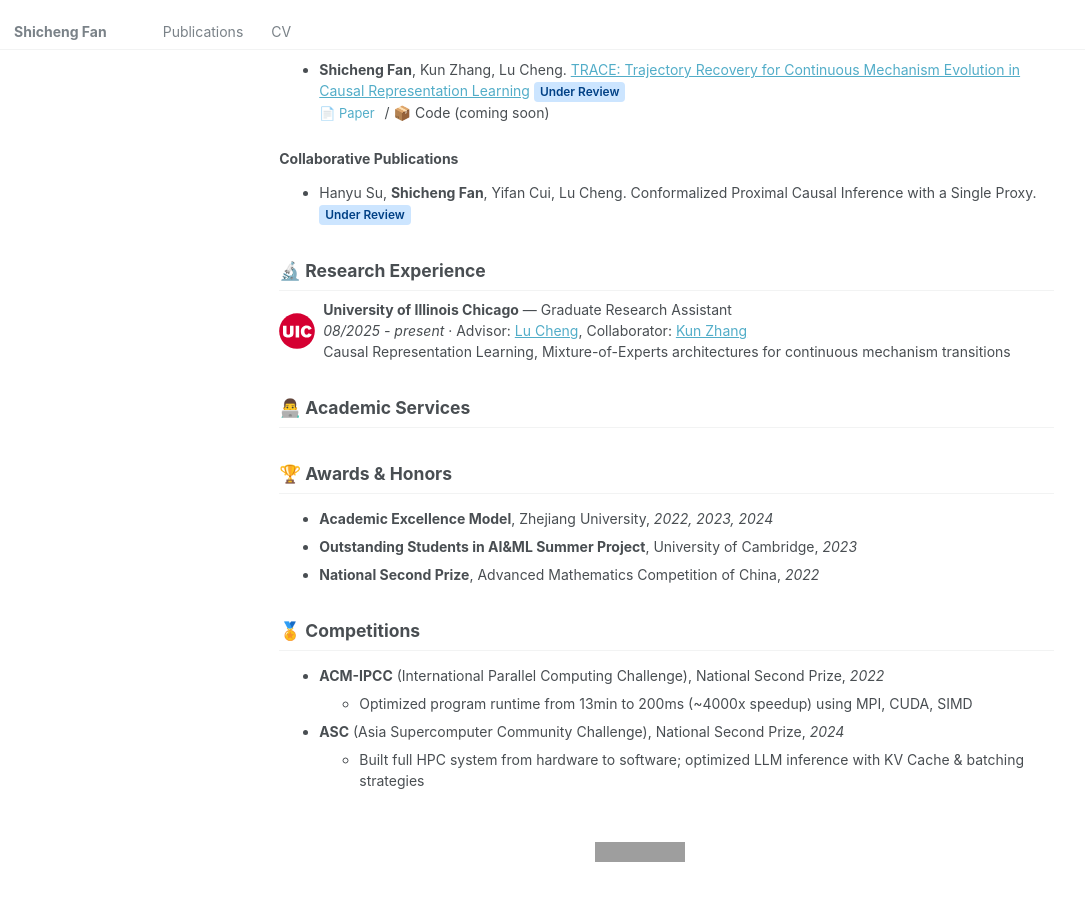
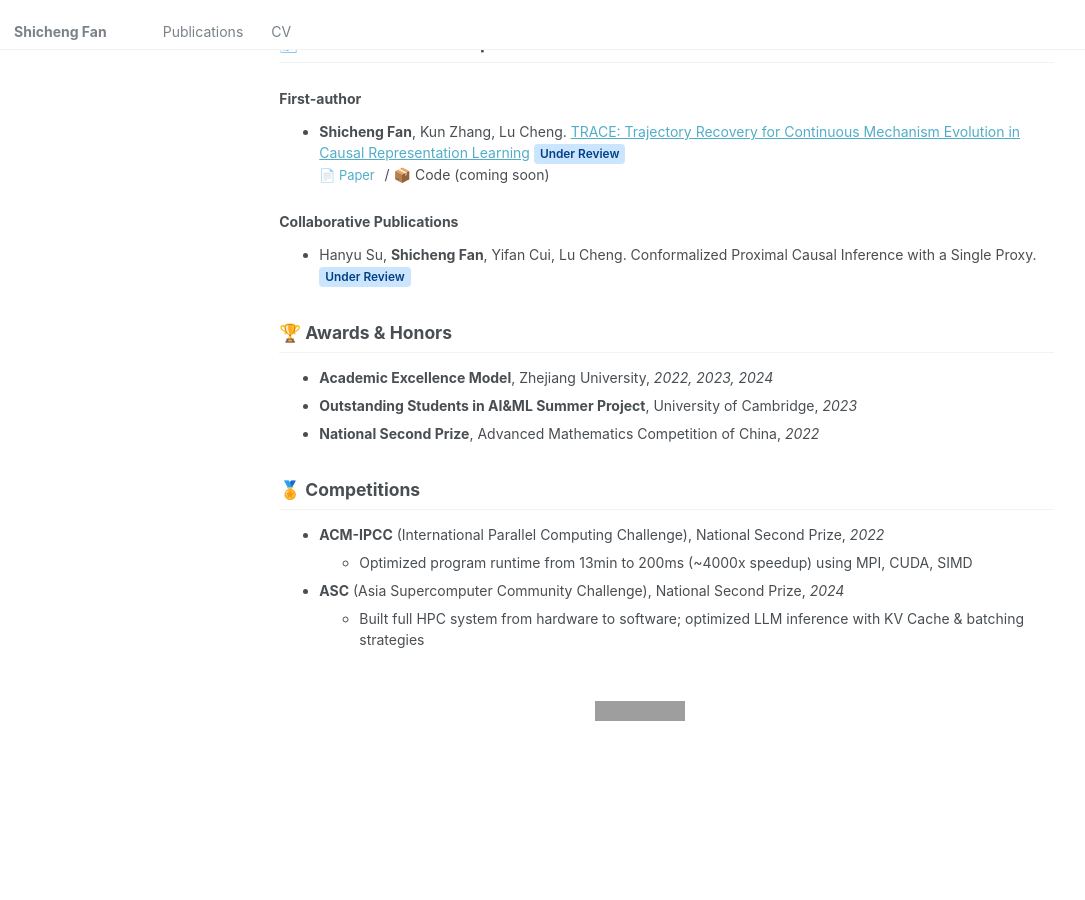
Before and after one commit to shichengf/shichengf.github.io, a Jekyll site: the page built from _pages/about.md, in a window 1280 px wide and 900 px high, scrolled down 700 px. Shown: the whole window, without its empty margins (0-1085 px from the left). Built offline with Jekyll 4.4.1, drawn with Linux system fonts in a browser that asks for light colours; grey boxes are pictures that could not be loaded.

Commit message:
fix profile photo, clean up empty sections

```diff
--- a/_pages/about.md
+++ b/_pages/about.md
@@ -23,8 +23,6 @@ redirect_from:
   <a href="https://github.com/shichengf">😺 Github</a>
 </div>
 
-<!-- TODO: Add more links as needed: Twitter, LinkedIn, etc. -->
-
 
 ## 🎉 News
 
@@ -32,8 +30,6 @@ redirect_from:
   <li><span class="news-date">[2026.01]</span> New preprint: <strong><em>TRACE</em></strong> — Trajectory Recovery for Continuous Mechanism Evolution in Causal Representation Learning. <a href="https://www.arxiv.org/abs/2601.21135">📄 Paper</a></li>
   <li><span class="news-date">[2025.08]</span> Started Ph.D. at UIC! 🎓</li>
 </ul>
-
-<!-- TODO: Add more news items as they come -->
 
 
 ## 🎓 Education
@@ -56,29 +52,9 @@ redirect_from:
 * **Shicheng Fan**, Kun Zhang, Lu Cheng. [TRACE: Trajectory Recovery for Continuous Mechanism Evolution in Causal Representation Learning](https://www.arxiv.org/abs/2601.21135) <span class="venue venue-review">Under Review</span>
 <br><span class="pub-links">[📄 Paper](https://www.arxiv.org/abs/2601.21135) / 📦 Code (coming soon)</span>
 
-<!-- TODO: Add more publications as they come -->
-
 ### Collaborative Publications
 
 * Hanyu Su, **Shicheng Fan**, Yifan Cui, Lu Cheng. Conformalized Proximal Causal Inference with a Single Proxy. <span class="venue venue-review">Under Review</span>
-
-
-## 🔬 Research Experience
-
-<div class="edu-row">
-  <img src="../images/UIC_logo.svg" width="36" style="vertical-align: middle;">
-  <div class="edu-info"><strong>University of Illinois Chicago</strong> — Graduate Research Assistant<br><em>08/2025 - present</em> · Advisor: <a href="https://lcheng.org/">Lu Cheng</a>, Collaborator: <a href="https://www.andrew.cmu.edu/user/kunz1/">Kun Zhang</a><br>Causal Representation Learning, Mixture-of-Experts architectures for continuous mechanism transitions</div>
-</div>
-
-<!-- TODO: Add previous research experiences -->
-
-
-## 👨‍💻 Academic Services
-
-<!-- TODO: Add reviewer experience, etc. -->
-<!-- Example:
-* Reviewer of NeurIPS 2026, ICML 2026
--->
 
 
 ## 🏆 Awards & Honors
```
Also changed, not shown: images/profile.jpg (renamed from images/profiles.jpg).
